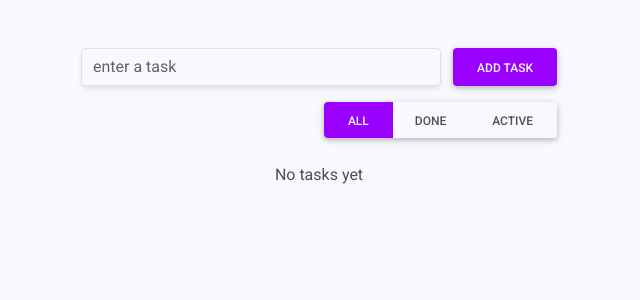
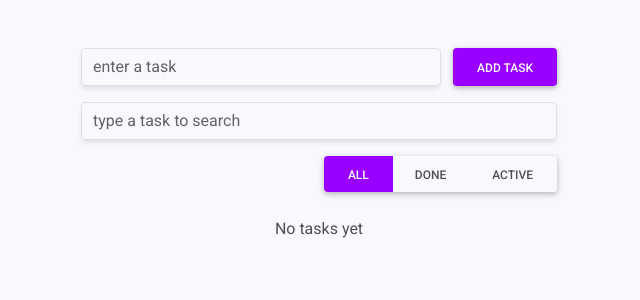
Before and after one commit to maxsherepot/toDoList_TS, a React (Create React App) app: page / in a window 1280 px wide. Shown: the top 300 px of the page, without its empty margins (321-961 px from the left). Built offline with nearby package versions, Linux system fonts and the light colour scheme.

Commit message:
search panel added

```diff
--- a/src/App.tsx
+++ b/src/App.tsx
@@ -4,20 +4,22 @@ import DeleteModal from './components/DeleteModal';
 import FilterPanel from './components/FilterPanel';
 import NewTaskInput from './components/NewTaskInput';
 import TasksList from './components/TasksList';
-import { TaskInterface } from './interfaces/interfaces';
+import { ITask } from './interfaces/interfaces';
 import { v4 as uuidv4 } from 'uuid';
+import SearchPanel from './components/SearchPanel';
 
 
 const App: React.FC = () => {
   const [taskId, setTaskId] = useState<string | null>(null);
   const [modal, setModal] = useState<boolean>(false);
-  const [tasks, setTasks] = useState<TaskInterface[]>([]);
+  const [tasks, setTasks] = useState<ITask[]>([]);
   const [doneTasks, setDoneTasks] = useState<number>(0);
   const [filter, setFilter] = useState<string>("all");
+  const [search, setSearch] = useState<string>("");
 
 
   useEffect(() => {
-    const localTasks = JSON.parse(localStorage.getItem("tasks") || "[]") as TaskInterface[];
+    const localTasks = JSON.parse(localStorage.getItem("tasks") || "[]") as ITask[];
     setTasks(localTasks);
   }, []);
 
@@ -32,7 +34,7 @@ const App: React.FC = () => {
   }, [tasks]);
 
   const onAddTask = (title: string) => {
-    const newTask: TaskInterface = {
+    const newTask: ITask = {
       title,
       id: uuidv4(),
       done: false,
@@ -87,9 +89,9 @@ const App: React.FC = () => {
     setTasks(prev => prev.filter(todo => !todo.done));
   };
 
-  const onSetFilter = (filter: string) => setFilter(filter);
+  const onSetFilter = (filter: string): void => setFilter(filter);
 
-  const filterItems = (tasks: TaskInterface[], filter: string) => {
+  const filterItems = (tasks: ITask[], filter: string) => {
     switch (filter) {
       case "all":
         return tasks
@@ -101,7 +103,11 @@ const App: React.FC = () => {
     };
   };
 
-  let visibleItems: TaskInterface[] = filterItems(tasks, filter);
+  const onSetSearch = (title: string): void => setSearch(title);
+
+  let filteredItems: ITask[] = filterItems(tasks, filter);
+
+  let visibleItems: ITask[] = filteredItems.filter(item => item.title.includes(search));
 
 
   return (
@@ -112,13 +118,12 @@ const App: React.FC = () => {
           onCloseDeleteModal={onCloseDeleteModal} />
       }
       <NewTaskInput onAddTask={onAddTask} />
-
+      <SearchPanel onSetSearch={onSetSearch} />
       <FilterPanel
         filter={filter}
         doneTasks={doneTasks}
         onSetFilter={onSetFilter}
         onDeleteDoneTasks={onDeleteDoneTasks} />
-
       <TasksList
         tasks={visibleItems}
         onCompleteTask={onCompleteTask}
--- a/src/components/DeleteModal.tsx
+++ b/src/components/DeleteModal.tsx
@@ -1,13 +1,13 @@
 import React from 'react';
 
 
-interface DeleteModalProps {
+interface IDeleteModal {
     onCloseDeleteModal: any,
     onDeleteTask: any
 };
 
 
-const DeleteModal: React.FC<DeleteModalProps> = ({ onCloseDeleteModal, onDeleteTask }) => {
+const DeleteModal: React.FC<IDeleteModal> = ({ onCloseDeleteModal, onDeleteTask }) => {
 
     return (
         <div className="modal">
--- a/src/components/FilterPanel.tsx
+++ b/src/components/FilterPanel.tsx
@@ -1,7 +1,7 @@
 import React from 'react';
 
 
-interface FilterPanelProps {
+interface IFilterPanel {
     filter: string,
     doneTasks: number,
     onDeleteDoneTasks(): void,
@@ -9,7 +9,7 @@ interface FilterPanelProps {
 };
 
 
-const FilterPanel: React.FC<FilterPanelProps> = ({ doneTasks, onDeleteDoneTasks, onSetFilter, filter }) => {
+const FilterPanel: React.FC<IFilterPanel> = ({ doneTasks, onDeleteDoneTasks, onSetFilter, filter }) => {
 
     const buttons = [
         { title: "all" },
--- a/src/components/NewTaskInput.tsx
+++ b/src/components/NewTaskInput.tsx
@@ -1,12 +1,12 @@
 import React, { useState } from 'react';
 
 
-interface NewTaskInputProps {
+interface INewTaskInput {
     onAddTask(title: string): any;
 };
 
 
-const NewTaskInput: React.FC<NewTaskInputProps> = ({ onAddTask }) => {
+const NewTaskInput: React.FC<INewTaskInput> = ({ onAddTask }) => {
     const [title, setTitle] = useState<string>("");
 
     const onTitleChahge = (event: React.ChangeEvent<HTMLInputElement>): void => {
@@ -27,9 +27,9 @@ const NewTaskInput: React.FC<NewTaskInputProps> = ({ onAddTask }) => {
                     <input
                         value={title}
                         onChange={event => onTitleChahge(event)}
-                        type="text" id="form1Example2"
+                        type="text" id="filterPanel"
                         className="form-control border shadow-3" />
-                    <label className="form-label" htmlFor="form1Example2">enter a task</label>
+                    <label className="form-label" htmlFor="filterPanel">enter a task</label>
                 </div>
             </form>
             <button type="submit"
--- /dev/null
+++ b/src/components/SearchPanel.tsx
@@ -0,0 +1,30 @@
+import React from 'react';
+
+
+interface ISearchPanel {
+    onSetSearch(title: string): void;
+};
+
+
+const SearchPanel: React.FC<ISearchPanel> = ({ onSetSearch }) => {
+
+    const onSearchChange = (event: React.ChangeEvent<HTMLInputElement>) => {
+        onSetSearch(event.target.value);
+    };
+
+
+    return (
+        <div className="form-outline mt-3">
+            <input
+                onChange={event => onSearchChange(event)}
+                type="text" id="searchPanel"
+                className="form-control border shadow-3" />
+            <label
+                className="form-label" htmlFor="searchPanel"
+            >type a task to search</label>
+        </div>
+    );
+};
+
+
+export default SearchPanel;
--- a/src/interfaces/interfaces.ts
+++ b/src/interfaces/interfaces.ts
@@ -1,5 +1,5 @@
 
-export interface TaskInterface {
+export interface ITask {
     title: string,
     id: string,
     done: boolean,
```
Also changed, not shown: src/components/TasksList.tsx (+4 -4 lines).
